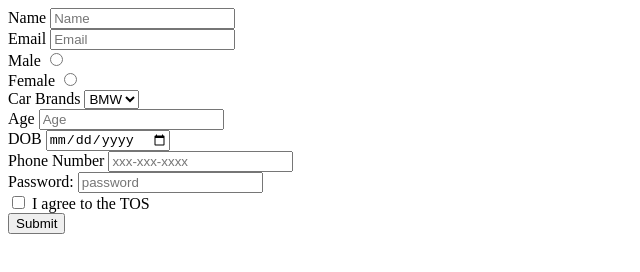
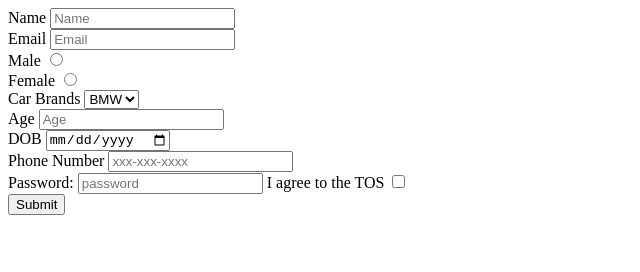
Before and after one commit to acciojob/signup-form-car-MentalRanjith, a website: page main.html in a window 1280 px wide. Shown: the whole page, without its empty margins (0-640 px from the left). Drawn offline with Linux system fonts and the light colour scheme.

Commit message:
created a submission

```diff
--- a/main.html
+++ b/main.html
@@ -32,11 +32,12 @@
 		<input placeholder="xxx-xxx-xxxx" type="tel" id="tel" ><br>
 
 		<label for="Password">Password:</label>
-		<input placeholder="password" type="password" id="Password" required><br>
+	<input placeholder="password" type="password" id="Password" required>
 
-		<input  type="checkbox" required>
-		<label for="tos">I agree to the TOS</label><br>
-		<input type="submit">
+		<label for="tos">I agree to the TOS</label>
+		<input  type="checkbox" required id="tos"><br>
+	<button type="submit">Submit</button>
+
 	</form>
 
     <script type="text/javascript" src="./script.js">
```
